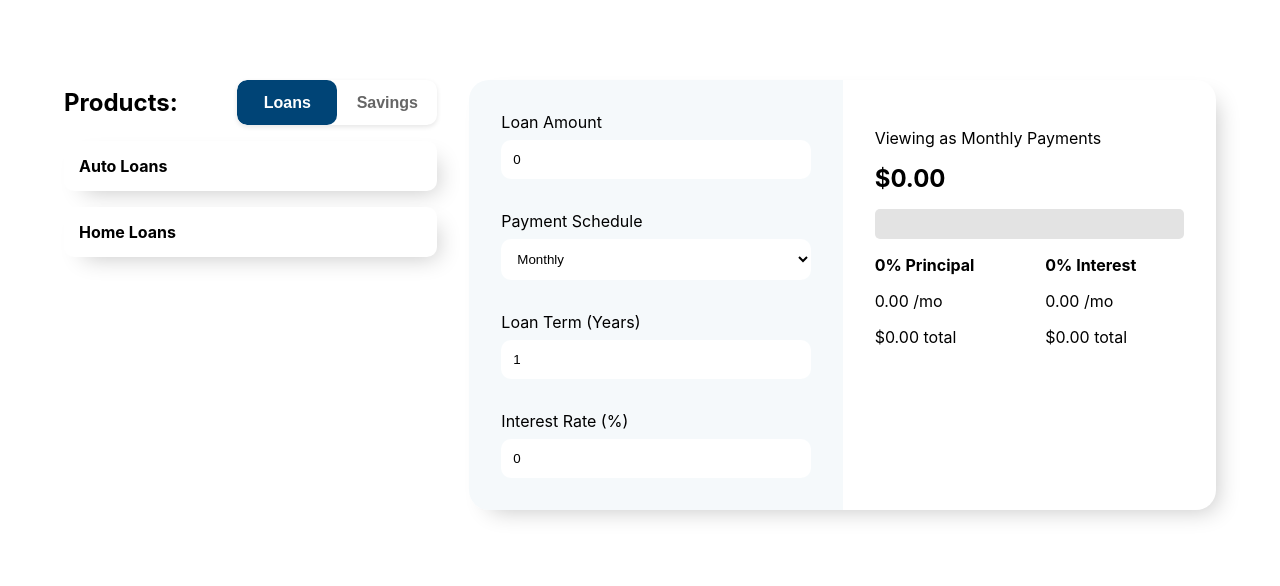
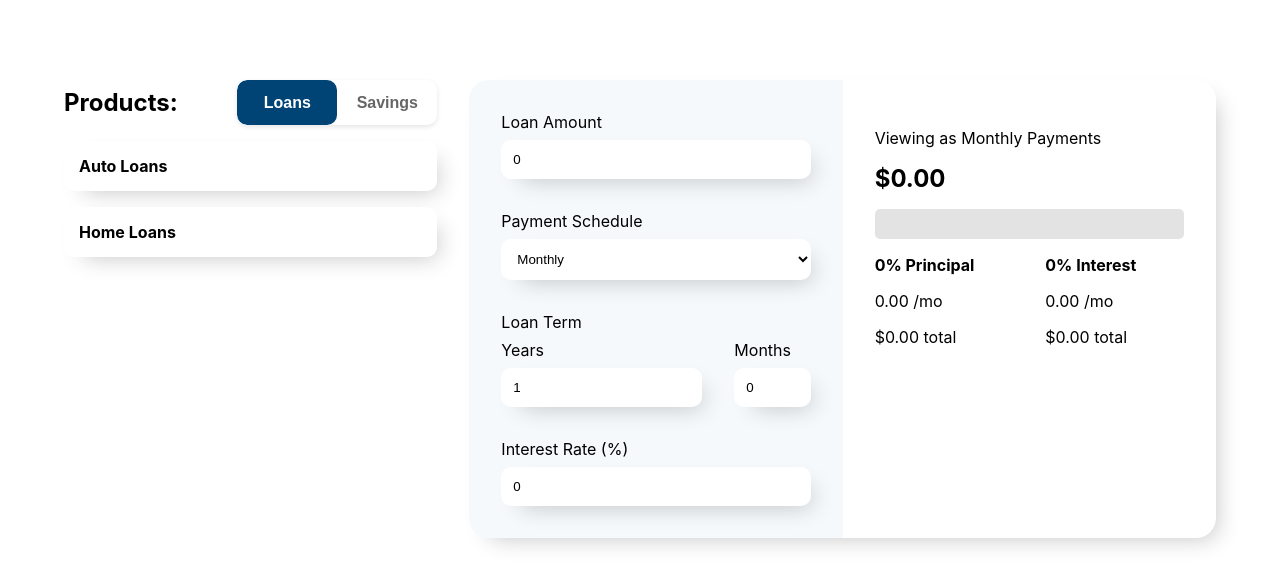
Before and after one commit to JakeWyMoore/loan_calculator, a React (Create React App) app: page / in a window 1280 px wide. Shown: the top 586 px of the page. Built offline with nearby package versions, Linux system fonts and the light colour scheme.

Commit message:
add years and months to loans calculator

```diff
--- a/src/App.js
+++ b/src/App.js
@@ -142,17 +142,20 @@ function SavingsTypes({ setInterestRate }) {
     );
 }
 
-// Loan Calculator Component
 function LoanCalculator({ interestRate, setInterestRate }) {
   const [loanAmount, setLoanAmount] = useState(0);
   const [paymentSchedule, setPaymentSchedule] = useState('Monthly');
-    const [term, setTerm] = useState(1); // in years
+  const [years, setYears] = useState(1);
+  const [months, setMonths] = useState(0);
 
   // Helpers
   const periodsPerYear = { Monthly: 12, Quarterly: 4, Annually: 1 };
   const paymentPeriods = periodsPerYear[paymentSchedule] || 1;
   const periodicInterestRate = interestRate / 100 / paymentPeriods;
-    const totalPayments = term * paymentPeriods;
+
+  // Convert total term into years (e.g., 2 years 6 months = 2.5 years)
+  const totalYears = years + months / 12;
+  const totalPayments = totalYears * paymentPeriods;
 
   // Calculate Monthly Payment
   const calculateMonthlyPayment = () => {
@@ -188,8 +191,17 @@ function LoanCalculator({ interestRate, setInterestRate }) {
                       </select>
                   </div>
                   <div className={classes.inputGroup}>
-                        <label>Loan Term (Years)</label>
-                        <input type="number" value={term} onChange={(e) => setTerm(parseInt(e.target.value) || 1)} />
+                      <label>Loan Term</label>
+                      <div className={classes.doubleInput}>
+                        <div className={classes.inputGroup}>
+                          <label>Years</label>
+                          <input type="number" min="0" value={years} onChange={(e) => setYears(parseInt(e.target.value) || 0)} placeholder="Years" />
+                        </div>
+                        <div className={classes.inputGroup}>
+                          <label>Months</label>
+                          <input type="number" min="0" max="11" value={months} onChange={(e) => setMonths(parseInt(e.target.value) || 0)} placeholder="Months" />
+                        </div>
+                      </div>
                   </div>
                   <div className={classes.inputGroup}>
                       <label>Interest Rate (%)</label>
--- a/src/LoanCalculator.module.css
+++ b/src/LoanCalculator.module.css
@@ -66,6 +66,7 @@
 .inputGroup {
     display: flex;
     flex-direction: column;
+    width: 100%;
     gap: .5rem;
 }
 .inputGroup .doubleInput {
@@ -74,12 +75,19 @@
     justify-content: center;
     gap: 2rem;
 }
+.inputGroup .doubleInput input {
+    flex: 1;
+}
 
 .inputGroup input, .inputGroup select {
     border: none;
     background: #fff;
     border-radius: 10px;
     padding: .75rem;
+
+    -webkit-box-shadow: 10px 10px 23px -10px rgba(0,0,0,0.24);
+    -moz-box-shadow: 10px 10px 23px -10px rgba(0,0,0,0.24);
+    box-shadow: 10px 10px 23px -10px rgba(0,0,0,0.24);
 }
 
 /* Resuts */
```
Lines whose indentation alone changed are shown as unchanged.
